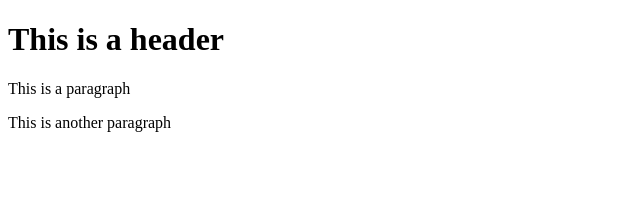
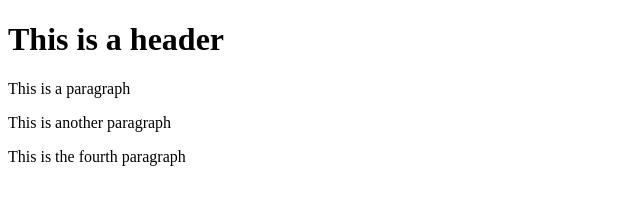
Before and after one commit to NBeshir/git.test, a plain HTML site: page index.html in a window 1280 px wide. Shown: the whole page, without its empty margins (0-640 px from the left). Drawn offline with Linux system fonts and the light colour scheme.

Commit message:
Fourth commit

```diff
--- a/index.html
+++ b/index.html
@@ -9,6 +9,7 @@
     <h1>This is a header</h1>
     <p>This is a paragraph</p>
     <p>This is another paragraph</p>
+    <p>This is the fourth paragraph</p>
 
 </body>
 </html>
```
